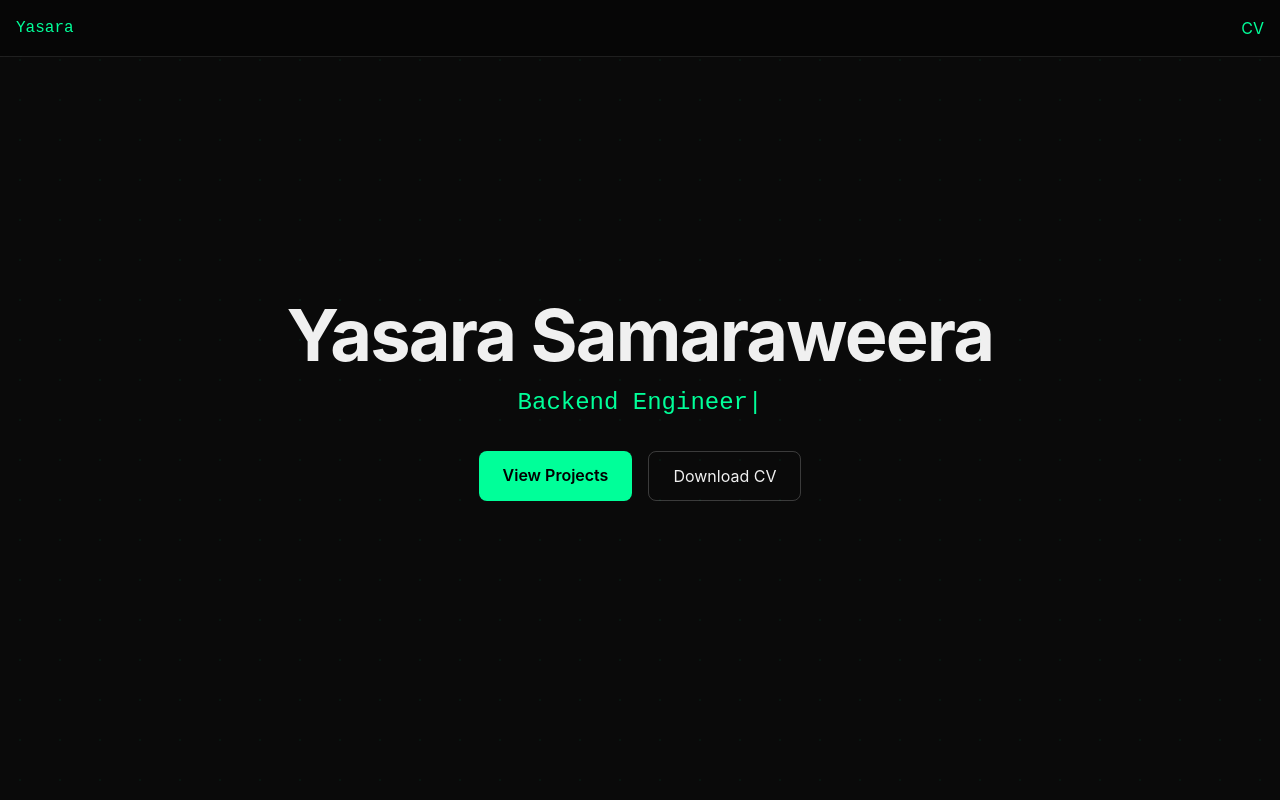
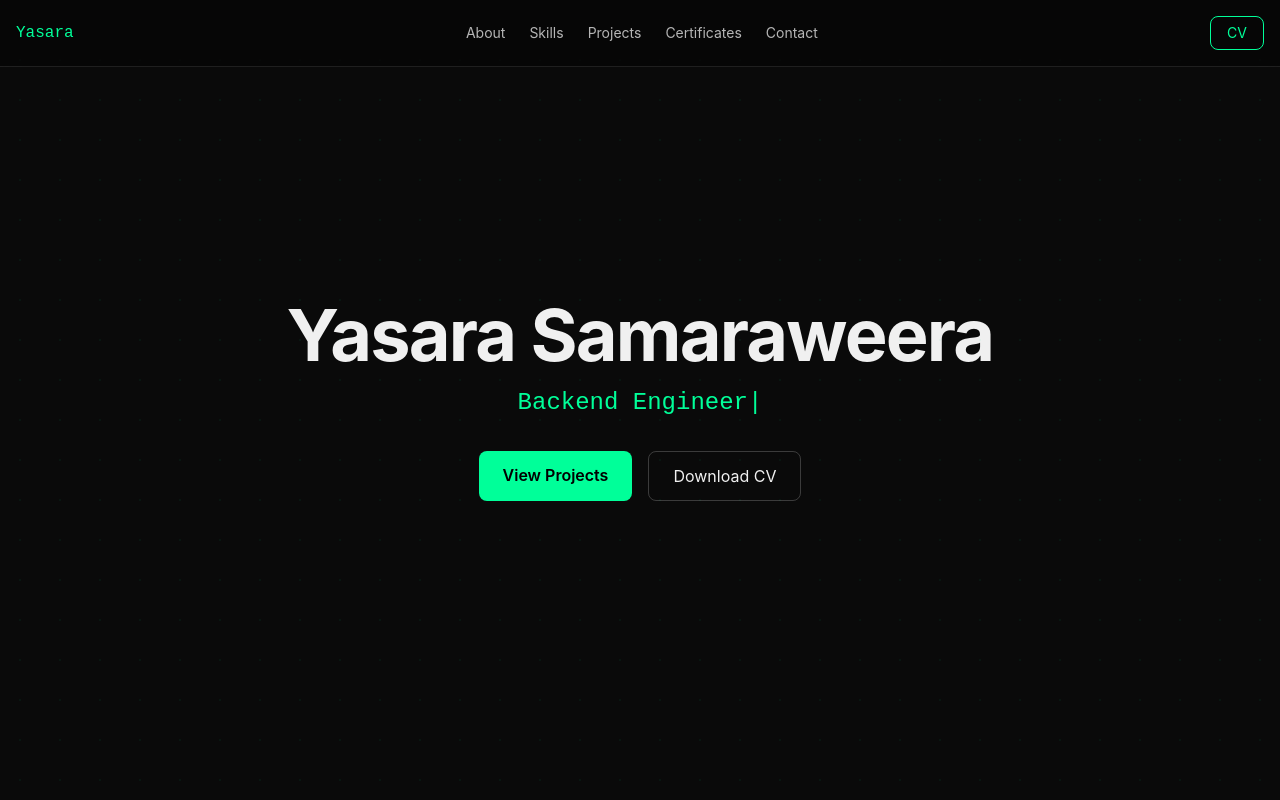
Before and after one commit to YasOnline177/yasara-portfolio, a React (Vite) app: page / in a window 1280 px wide. Shown: the top 800 px of the page. Built offline with nearby package versions, Linux system fonts and the light colour scheme.

Commit message:
fix: navbar layout, link styles, CV button

```diff
--- a/src/components/Navbar.jsx
+++ b/src/components/Navbar.jsx
@@ -5,15 +5,15 @@ export default function Navbar() {
         <nav className="fixed w-full bg-black/30 backdrop-blur-md border-b border-white/10 z-50 p-4 flex justify-between items-center">
             <h1 className="text-accent font-mono">Yasara</h1>
 
-            <div className="space-x-6" hidden md:flex>
-                {["about", "skills", "projects", "contact"].map((item) => (
-                    <Link key={item} to={item} smooth className="cursor-pointer">
+            <div className="hidden md:flex space-x-6 items-center">
+                {["about", "skills", "projects", "certificates","contact"].map((item) => (
+                    <Link key={item} to={item} smooth className="capitalize text-sm text-white/70 hover:text-accent transition cursor-pointer">
                         {item}
                     </Link>
                 ))}
             </div>
 
-            <a href="/assets/Yasara_Samaraweera_CV_Public.pdf" className="text-accent">
+            <a href="/assets/Yasara_Samaraweera_CV_Public.pdf" className="border border-accent text-accent text-sm px-4 py-1.5 rounded-lg hover:bg-accent hover:text-black transition">
                 CV
             </a>
         </nav>
```
